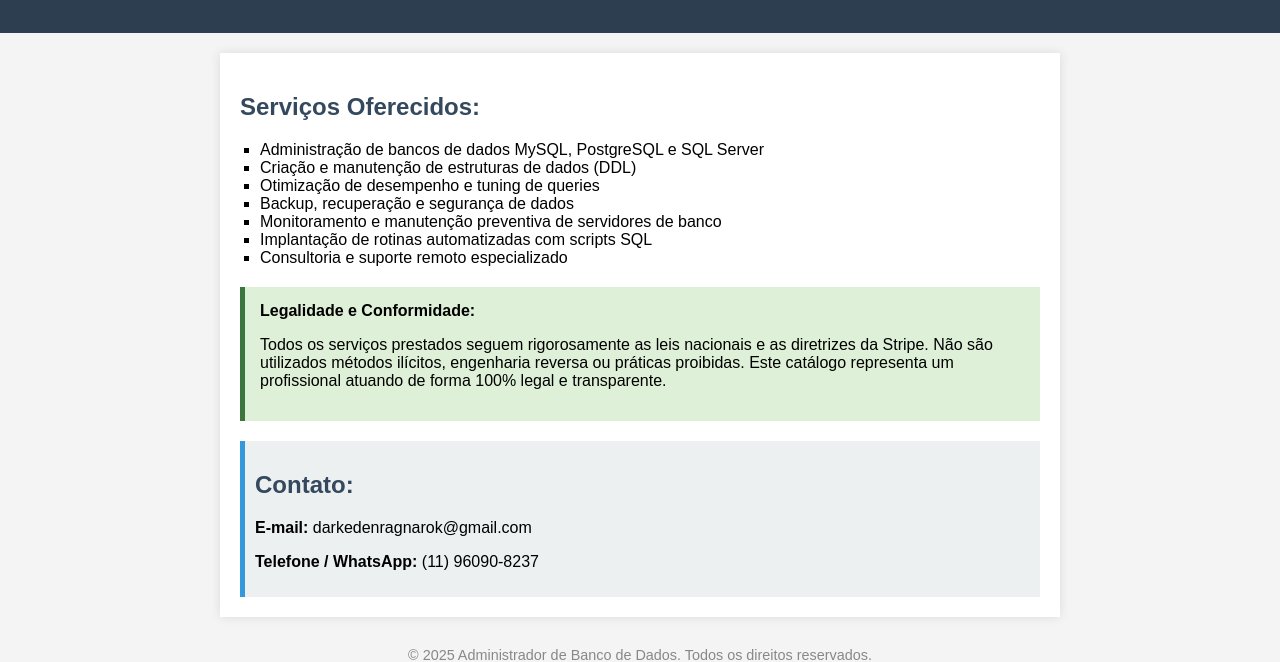
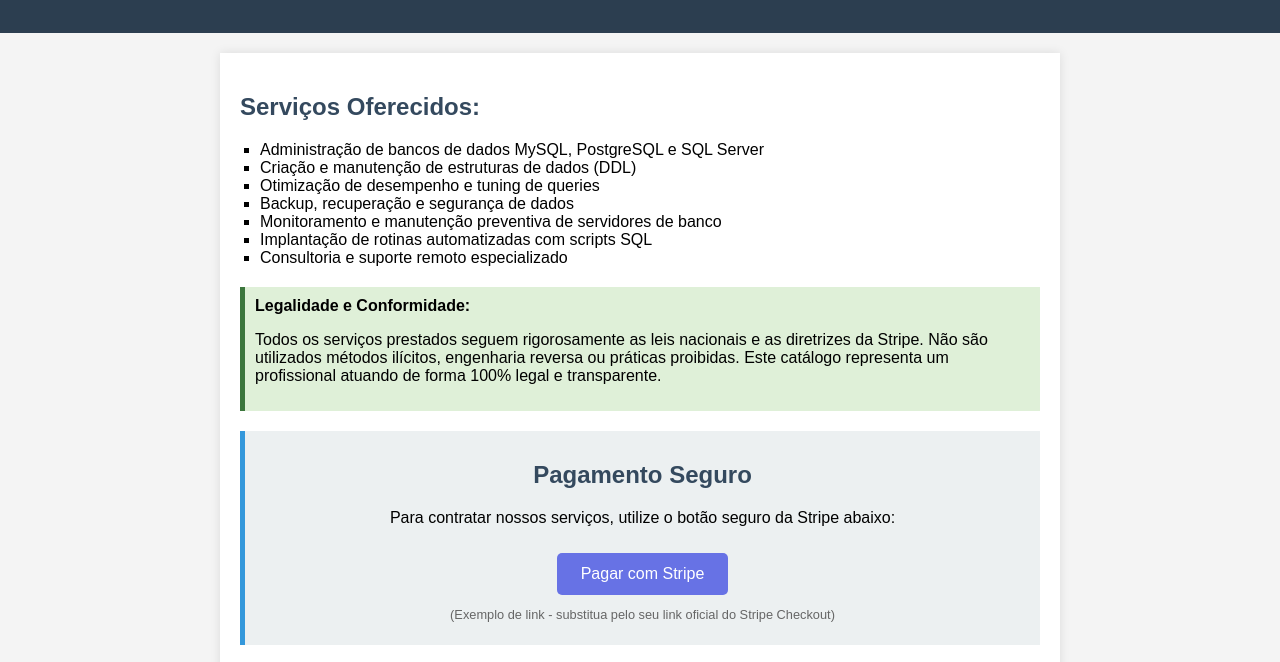
Before and after one commit to Daniel-dev-debug/Cat-logo-Suporte, a plain HTML site: page index.html in a window 1280 px wide. Shown: the part 121-783 px from the top of the page. Drawn offline with Linux system fonts and the light colour scheme.

Commit message:
Add files via upload

```diff
--- a/index.html
+++ b/index.html
@@ -32,7 +32,7 @@
       list-style-type: square;
       padding-left: 20px;
     }
-    .contact {
+    .contact, .compliance, .payment {
       background-color: #ecf0f1;
       padding: 10px;
       margin-top: 20px;
@@ -40,9 +40,22 @@
     }
     .compliance {
       background-color: #dff0d8;
-      padding: 15px;
       border-left: 5px solid #3c763d;
-      margin-top: 20px;
+    }
+    .payment {
+      text-align: center;
+    }
+    .stripe-button {
+      background-color: #6772e5;
+      color: white;
+      padding: 12px 24px;
+      font-size: 16px;
+      border: none;
+      border-radius: 5px;
+      cursor: pointer;
+      text-decoration: none;
+      display: inline-block;
+      margin-top: 10px;
     }
     footer {
       text-align: center;
@@ -76,6 +89,13 @@
       <p>Todos os serviços prestados seguem rigorosamente as leis nacionais e as diretrizes da Stripe. Não são utilizados métodos ilícitos, engenharia reversa ou práticas proibidas. Este catálogo representa um profissional atuando de forma 100% legal e transparente.</p>
     </div>
 
+    <div class="payment">
+      <h2>Pagamento Seguro</h2>
+      <p>Para contratar nossos serviços, utilize o botão seguro da Stripe abaixo:</p>
+      <a href="https://buy.stripe.com/test_00g5nVcCye1HbuU6oo" class="stripe-button">Pagar com Stripe</a>
+      <p style="font-size: 0.8em; color: #666;">(Exemplo de link - substitua pelo seu link oficial do Stripe Checkout)</p>
+    </div>
+
     <div class="contact">
       <h2>Contato:</h2>
       <p><strong>E-mail:</strong> darkedenragnarok@gmail.com</p>
```
